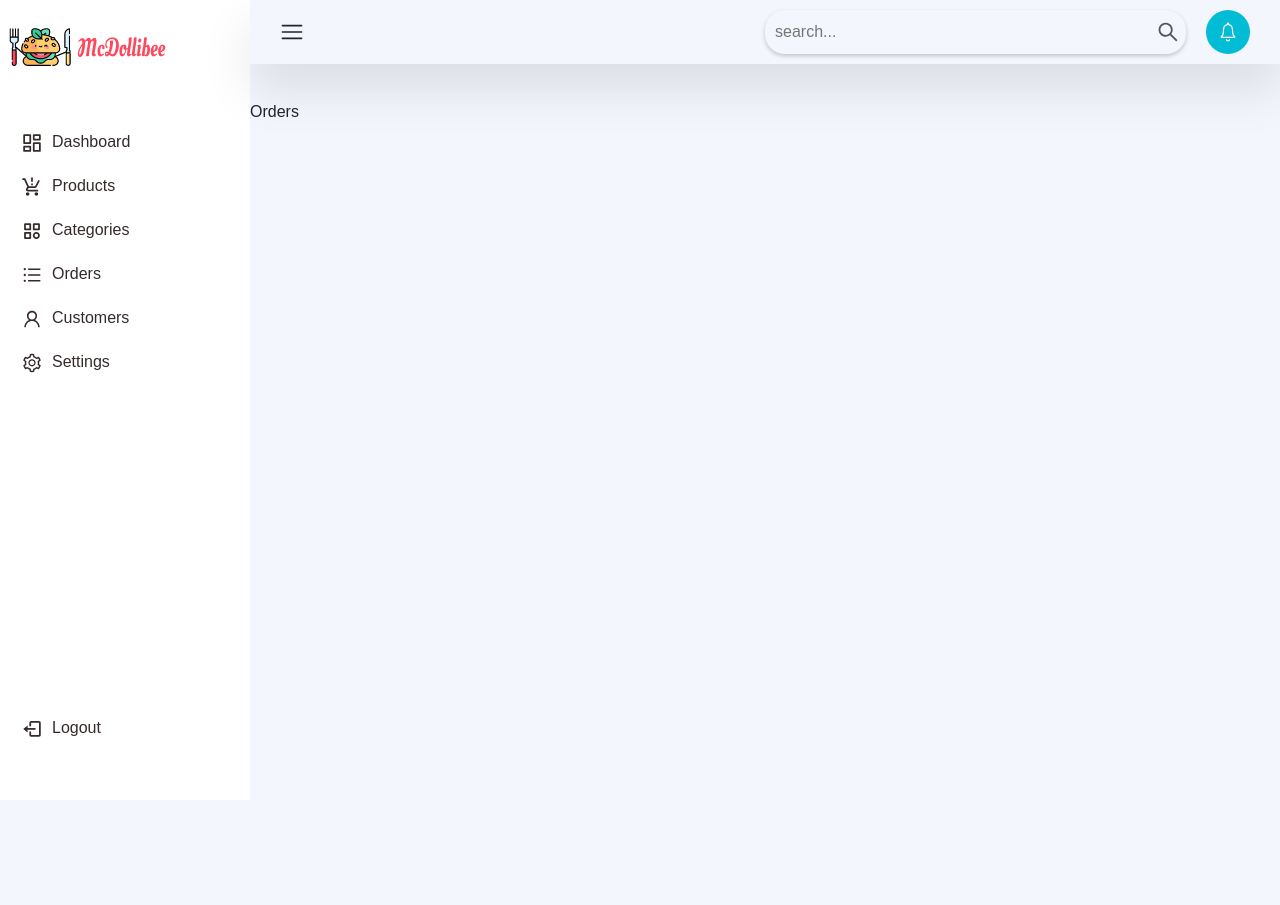
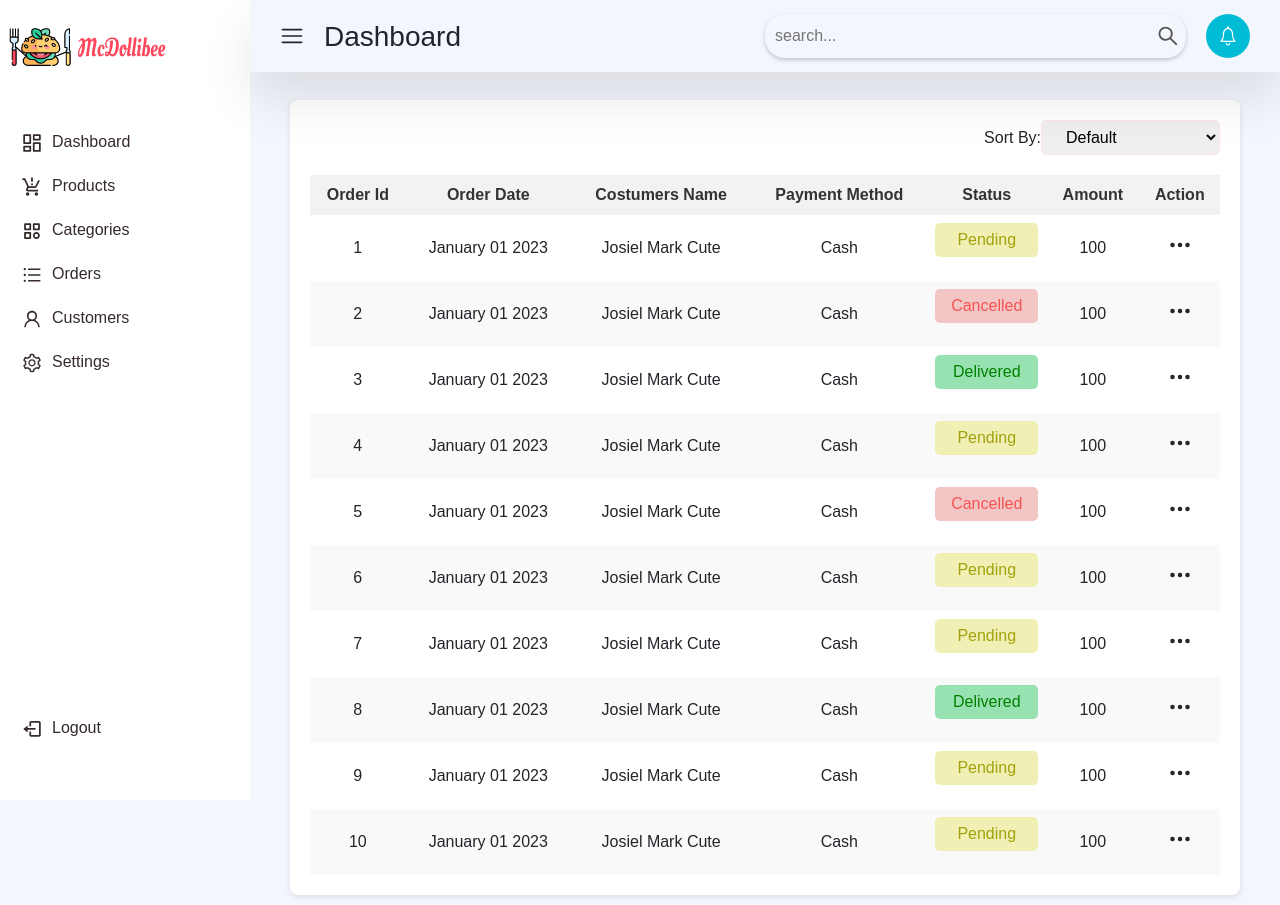
Before and after one commit to JMarkDev/Food_Ordering_Mcdollibee, a React (Vite) app in the folder Food-Ordering-Dashboard1/: page /orders in a window 1280 px wide. Before the commit the page ends 800 px from the top, so only its background shows below. Built offline with nearby package versions, Linux system fonts and the light colour scheme; a web font is replaced by a local one.

Commit message:
order list added

```diff
--- a/Food-Ordering-Dashboard1/src/App.css
+++ b/Food-Ordering-Dashboard1/src/App.css
@@ -68,3 +68,100 @@ li{
   tr:nth-child(even) {
     background-color: #f9f9f9;
   }
+
+
+
+.order_status{
+  border-radius: 5px;
+  font-weight: 500;
+  text-align: center;
+  padding: 5px;
+}
+
+
+.delivered {
+  color: green;
+  background-color: rgb(151, 226, 176);
+}
+
+.pending {
+  color: rgb(161, 161, 13);
+  background-color: rgb(240, 240, 181);
+}
+
+.cancelled {
+  background-color: rgb(243, 198, 198);
+  color: #f75353;
+}
+
+.select_status{
+  box-shadow: 0px 0px 50px 0px rgba(0,0,0,0.1);
+  padding: 10px 0;
+  display: none;
+}
+
+.status .select_status{
+  display: block;
+  position: absolute;
+  margin-bottom: 150px;
+  margin-right: 100px;
+  background-color: #fff;
+  box-shadow: 0 2px 4px rgba(0, 0, 0, 0.1);
+  border-radius: 10px;
+  width: 170px;
+  display: flex;
+  flex-direction: column;
+  justify-content: center;
+  align-items: flex-start;
+  text-align: center;
+}
+
+.accept_icon{
+  color: #00FF00;
+}
+
+.link_icon{
+  font-size: 24px;
+  margin-right: 10px;
+}
+
+.reject_icon{
+  color: #FF0000;
+}
+
+.view_icon{
+  color: #0000FF;
+  rotate: 180deg;
+}
+
+.link_status{
+  padding: 5px;
+  font-size: 16px;
+  width: 100%;
+  display: flex;
+}
+
+.link_status:hover{
+  background-color: #d0fafa;
+  color: #333;
+}
+
+.set_status{
+  display: flex;
+  justify-content: center;
+  align-items: center;
+  flex-direction: column;
+  /* box-shadow: 0px 0px 50px 0px rgba(0,0,0,0.1); */
+
+}
+
+.viewIcon{
+  width: 20px;
+  margin-right: 5px;
+}
+
+.status_icon{
+  cursor: pointer;
+  margin-top: 10px;
+  font-size: 24px;
+}
--- a/Food-Ordering-Dashboard1/src/components/navbar/Navbar.jsx
+++ b/Food-Ordering-Dashboard1/src/components/navbar/Navbar.jsx
@@ -1,4 +1,4 @@
-import React, { useState } from 'react'
+import React from 'react'
 import {IoIosNotificationsOutline} from "react-icons/io"
 import {AiOutlineSearch} from "react-icons/ai"
 import {RxHamburgerMenu} from "react-icons/rx"
@@ -8,9 +8,9 @@ function Navbar({showSidebar, handleSidebarToggle}) {
 
   return (
     <div className={`nav__dashboard ${showSidebar ? 'nav__dashboard1' : ""}`}>
-    <div className="burger" onClick={handleSidebarToggle}>
-      <RxHamburgerMenu className="burger__icon"/>
-      {/* <p className="nav__time">Mon 30 June 2023 | 12:00 PM</p> */}
+    <div className="burger">
+      <RxHamburgerMenu className="burger__icon" onClick={handleSidebarToggle}/>
+      <h3 className='nav_title'>Dashboard</h3>
     </div>
     <div className="search">
       <input type="text" name="" id="" placeholder="search..."/>
--- a/Food-Ordering-Dashboard1/src/components/pages/Category.jsx
+++ b/Food-Ordering-Dashboard1/src/components/pages/Category.jsx
@@ -77,7 +77,7 @@ function Category(args) {
         <table style={{ borderCollapse: 'collapse', width: '100%' }}>
       <thead>
         <tr>
-        <th>Id</th>
+        <th>Category Id</th>
         <th>Image</th>
         <th>Title</th>
         <th colSpan={2}>Action</th>
--- a/Food-Ordering-Dashboard1/src/components/pages/Dashboard.jsx
+++ b/Food-Ordering-Dashboard1/src/components/pages/Dashboard.jsx
@@ -1,15 +1,11 @@
-import { useEffect, useState } from "react";
+import { useState } from "react";
 import "../../styles/Dashboard.css";
 import { FaUsers } from "react-icons/fa";
 import {MdOutlineProductionQuantityLimits} from "react-icons/md"
 import RevenueImg from "../../assets/images/revenue.png"
 import OrdersImg from "../../assets/images/order.png"
-// import viewIcon from "../../assets/images/file.png"
-// import {RiDeleteBin5Line} from "react-icons/ri"
 import {BsThreeDots} from "react-icons/bs"
-// import {IoMdCheckmarkCircleOutline} from "react-icons/io"
 import {FiXCircle, FiCheckCircle, FiAlertCircle} from "react-icons/fi"
-// import {CiCircleInfo} from "react-icons/ci"
 
 function Dashboard() {
   const [activeOrderId, setActiveOrderId] = useState(null);
@@ -38,21 +34,21 @@ function Dashboard() {
       orderDate: "January 01 2023",
       costumersName: "Josiel Mark Cute",
       paymentMethod: "Cash",
-      status: "Canceled",
+      status: "Cancelled",
       amount: 100.00
     },
     { id: 4,
       orderDate: "January 01 2023",
       costumersName: "Josiel Mark Cute",
       paymentMethod: "Cash",
-      status: "Canceled",
+      status: "Cancelled",
       amount: 100.00
     },
     { id: 5,
       orderDate: "January 01 2023",
       costumersName: "Josiel Mark Cute",
       paymentMethod: "Cash",
-      status: "Canceled",
+      status: "Cancelled",
       amount: 100.00
     }
   ]
@@ -62,7 +58,7 @@ function Dashboard() {
       return "delivered";
     } else if (status === "Pending") {
       return "pending";
-    } else if (status === "Canceled") {
+    } else if (status === "Cancelled") {
       return "cancelled";
     }
     return ""; // empty string if status is unknown
--- a/Food-Ordering-Dashboard1/src/components/pages/Order.jsx
+++ b/Food-Ordering-Dashboard1/src/components/pages/Order.jsx
@@ -1,10 +1,165 @@
-import React from 'react';
+import {useState} from 'react';
+import "../../styles/Order.css"
+import {BsThreeDots} from "react-icons/bs"
+import {FiXCircle, FiCheckCircle, FiAlertCircle} from "react-icons/fi"
 
-function Order(args) {
+function Order() {
+  const [activeOrderId, setActiveOrderId] = useState(null);
+
+  const orderStatus = (orderId) => {
+    setActiveOrderId((prevOrderId) => (prevOrderId === orderId ? null : orderId));
+    document.body.classList.add("status");
+  };
+
+  const allOrders = [
+    { id: 1,
+      orderDate: "January 01 2023",
+      costumersName: "Josiel Mark Cute",
+      paymentMethod: "Cash",
+      status: "Pending",
+      amount: 100.00
+    },
+    { id: 2,
+      orderDate: "January 01 2023",
+      costumersName: "Josiel Mark Cute",
+      paymentMethod: "Cash",
+      status: "Cancelled",
+      amount: 100.00
+    },
+    { id: 3,
+      orderDate: "January 01 2023",
+      costumersName: "Josiel Mark Cute",
+      paymentMethod: "Cash",
+      status: "Delivered",
+      amount: 100.00
+    },
+    { id: 4,
+      orderDate: "January 01 2023",
+      costumersName: "Josiel Mark Cute",
+      paymentMethod: "Cash",
+      status: "Pending",
+      amount: 100.00
+    },
+    { id: 5,
+      orderDate: "January 01 2023",
+      costumersName: "Josiel Mark Cute",
+      paymentMethod: "Cash",
+      status: "Cancelled",
+      amount: 100.00
+    },
+    { id: 6,
+      orderDate: "January 01 2023",
+      costumersName: "Josiel Mark Cute",
+      paymentMethod: "Cash",
+      status: "Pending",
+      amount: 100.00
+    },
+    { id: 7,
+      orderDate: "January 01 2023",
+      costumersName: "Josiel Mark Cute",
+      paymentMethod: "Cash",
+      status: "Pending",
+      amount: 100.00
+    },
+    { id: 8,
+      orderDate: "January 01 2023",
+      costumersName: "Josiel Mark Cute",
+      paymentMethod: "Cash",
+      status: "Delivered",
+      amount: 100.00
+    },
+    { id: 9,
+      orderDate: "January 01 2023",
+      costumersName: "Josiel Mark Cute",
+      paymentMethod: "Cash",
+      status: "Pending",
+      amount: 100.00
+    },
+    { id: 10,
+      orderDate: "January 01 2023",
+      costumersName: "Josiel Mark Cute",
+      paymentMethod: "Cash",
+      status: "Pending",
+      amount: 100.00
+    }
+  ]
+
+  const getOrderStatusClass = (status) => {
+    if (status === "Delivered") {
+      return "delivered";
+    } else if (status === "Pending") {
+      return "pending";
+    } else if (status === "Cancelled") {
+      return "cancelled";
+    }
+    return ""; // empty string if status is unknown
+  };
 
   return (
-    <div>
-     Orders
+    <div className='orders'>
+      <div className="dashboard-table">
+        <div className='sort_orders dropdown'>
+        <label htmlFor="sortDropdown">Sort By:</label>
+        <select id="sortDropdown">
+          <option value="">Default</option>
+          <option value="date">Order Date</option>
+          <option value="name">Customer Name</option>
+          <option value="status">Status</option>
+          {/* Add more sorting options as needed */}
+        </select>
+        </div>
+        <table style={{ borderCollapse: 'collapse', width: '100%' }}>
+      <thead>
+        <tr>
+        <th>Order Id</th>
+        <th>Order Date</th>
+        <th>Costumers Name</th>
+        <th>Payment Method</th>
+        <th>Status</th>
+        <th>Amount</th>
+        <th colSpan={2}>Action</th>
+        </tr>
+      </thead>
+      <tbody>
+        {allOrders.map((order) => (
+  <tr key={order.id}>
+    <td>{order.id}</td>
+    <td>{order.orderDate}</td>
+    <td>{order.costumersName}</td>
+    <td>{order.paymentMethod}</td>
+    <td>
+      <p className={`order_status ${getOrderStatusClass(order.status)}`}>
+        {order.status}
+      </p>
+    </td>
+    <td>{order.amount}</td>
+    <td className="set_status">
+      <BsThreeDots className="status_icon"
+      onClick={() => orderStatus(order.id)} />
+      {activeOrderId === order.id && (
+              <div className="select_status">
+              <a href="#" className="link_status">
+                <FiCheckCircle className="link_icon accept_icon" />
+                Accept order
+              </a>
+              <a href="#" className="link_status">
+                <FiXCircle className="link_icon reject_icon" />
+                Reject order
+              </a>
+              <a href="#" className="link_status">
+                <FiAlertCircle className="link_icon view_icon" />
+                View order
+              </a>
+            </div>
+      )}
+
+    </td>
+  </tr>
+))}
+
+      </tbody>
+    </table>
+    </div>
     </div>
   );
 }
--- a/Food-Ordering-Dashboard1/src/components/pages/Product.jsx
+++ b/Food-Ordering-Dashboard1/src/components/pages/Product.jsx
@@ -61,14 +61,6 @@ function Product(args) {
       <Button color="primary" className="add__product--btn" onClick={toggle}>
         Add product
       </Button>
-      <div className="dropdown">
-        <select name="" id="">
-          <option value="default">Default</option>
-          <option value="ascending">Low to high</option>
-          <option value="descending">High to low</option>
-          <option value="ratings">Ratings</option>
-        </select>
-      </div>
       <Modal isOpen={modal} toggle={toggle} {...args} className="modal__body">
         <ModalHeader toggle={toggle}>Add Products</ModalHeader>
         <ModalBody>
@@ -147,10 +139,20 @@ function Product(args) {
       </Modal>
       </div>
       <div className="dashboard-table">
+        <div className='sort_orders dropdown'>
+        <label htmlFor="sortDropdown">Sort By:</label>
+        <select id="sortDropdown">
+        <option value="default">Default</option>
+          <option value="ascending">Low to high</option>
+          <option value="descending">High to low</option>
+          <option value="ratings">Ratings</option>
+          {/* Add more sorting options as needed */}
+        </select>
+        </div>
         <table style={{ borderCollapse: 'collapse', width: '100%' }}>
       <thead>
         <tr>
-        <th>Id</th>
+        <th>Product Id</th>
         <th>Image</th>
         <th>Title</th>
         <th>Price</th>
--- a/Food-Ordering-Dashboard1/src/styles/Navbar.css
+++ b/Food-Ordering-Dashboard1/src/styles/Navbar.css
@@ -1,4 +1,5 @@
 .nav__dashboard {
+  transition: width 0.3s ease-in-out;
     position: fixed;
     top: 0;
     right: 0;
@@ -12,8 +13,20 @@
     z-index: 10;
   }
 
+.nav_title{
+  margin-top: 10px;
+  margin-left: 20px;
+}
+
   .nav__dashboard1{
     width: calc(100% - 70px);
+    transition: width 0.3s ease-in-out;
+  }
+
+  .burger{
+    display: flex;
+    justify-content: center;
+    align-items: center;
   }
 
   .burger__icon{
--- a/Food-Ordering-Dashboard1/src/styles/Order.css
+++ b/Food-Ordering-Dashboard1/src/styles/Order.css
@@ -0,0 +1,8 @@
+.order_list{
+    margin: 0 40px 40px;
+}
+
+.sort_orders{
+    float: right;
+    margin-bottom: 20px;
+}
--- a/Food-Ordering-Dashboard1/src/styles/Products.css
+++ b/Food-Ordering-Dashboard1/src/styles/Products.css
@@ -15,9 +15,9 @@ th:last-child{
     align-items: center;
 }
 
-.dropdown{
+/* .dropdown{
     margin-right: 40px;
-}
+} */
 
 .dropdown select{
     padding: 7px 20px;
```
Also changed, not shown: Food-Ordering-Dashboard1/src/styles/Dashboard.css (+0 -97 lines).
